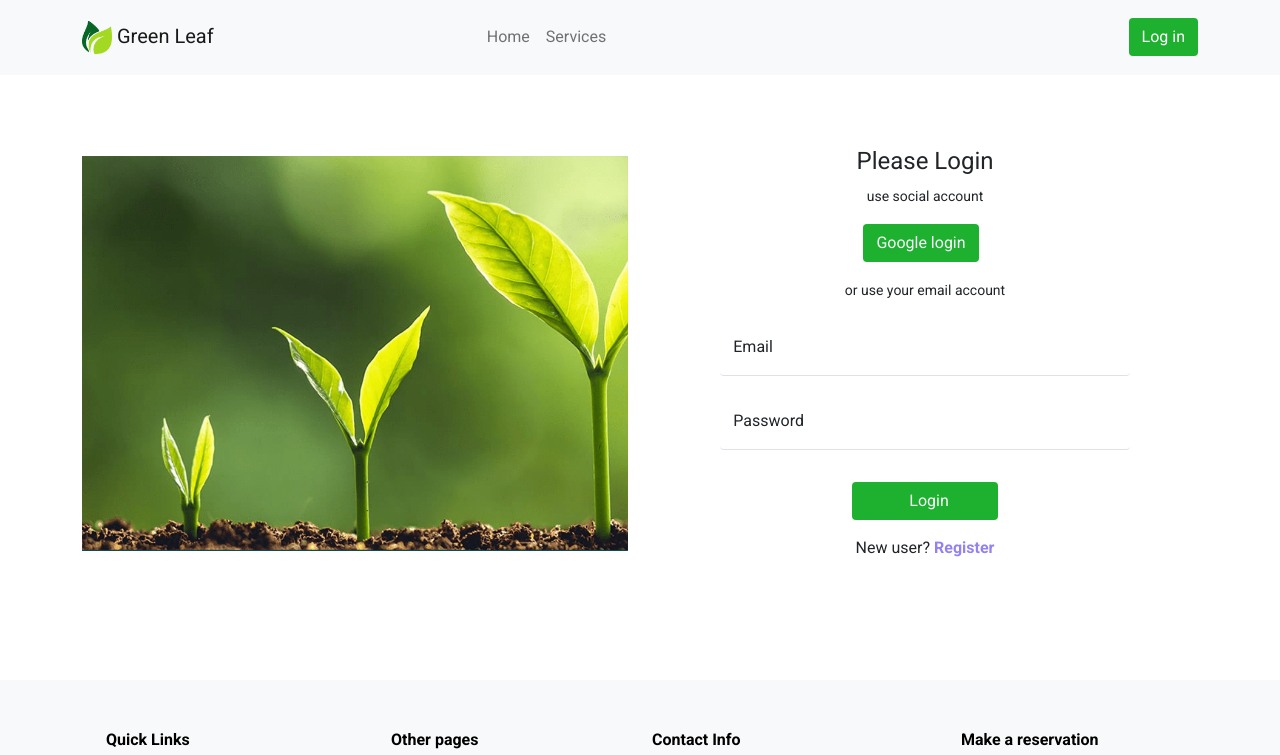
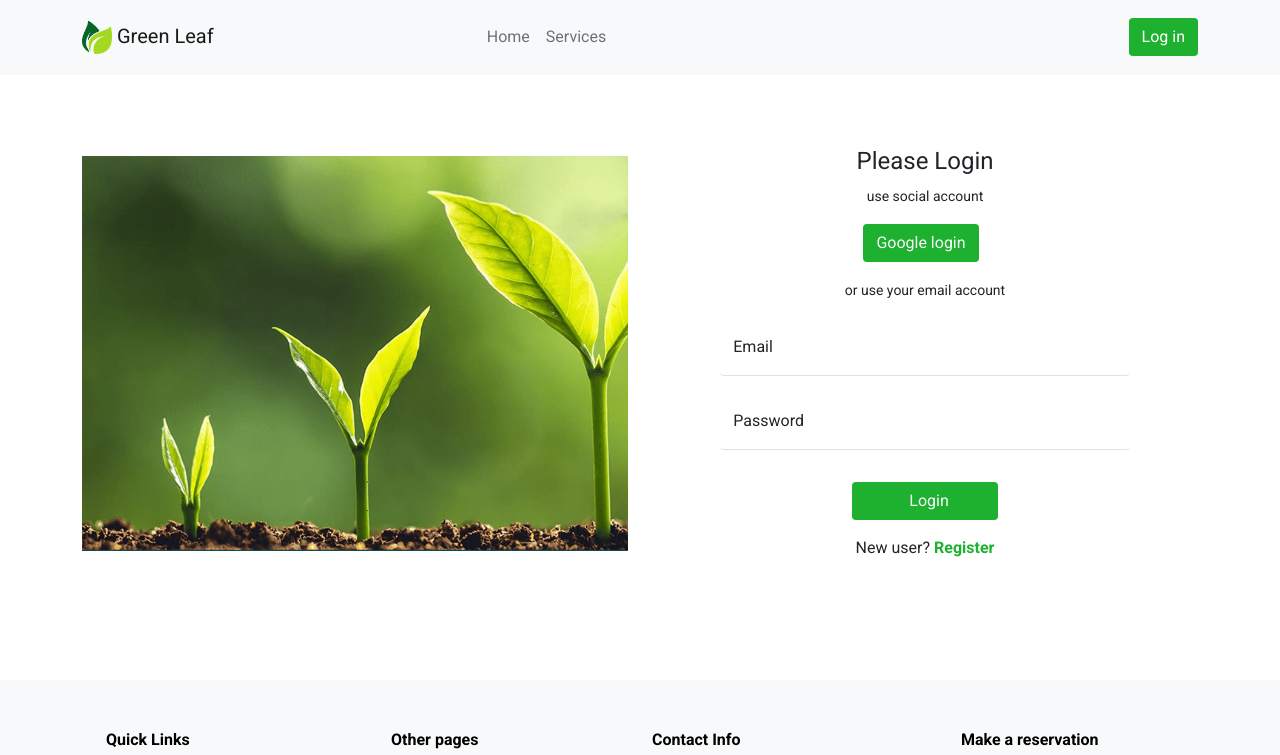
Before and after one commit to DruboSaptapan/green-leaf-client-side, a React (Create React App) app: page /login in a window 1280 px wide. Shown: the top 755 px of the page. Built offline with nearby package versions, Linux system fonts and the light colour scheme; no server answers.

Commit message:
btn-updated

```diff
--- a/src/pages/Authentication/Login/Login.js
+++ b/src/pages/Authentication/Login/Login.js
@@ -106,7 +106,7 @@ const Login = () => {
                                 }
                                 <button type="submit" className="btn bg-color-sm px-5 text-light my-3" style={{backgroundColor: '#1eb12f'}}><span className="ms-2">Login</span></button>
                             </form>
-                            <p className="pb-4">New user? <Link to="/register" className="text-decoration-none fw-bold" style={{ color: '#9282f2' }}>Register</Link></p>
+                            <p className="pb-4">New user? <Link to="/register" className="text-decoration-none fw-bold" style={{ color: 'rgb(30, 177, 47)' }}>Register</Link></p>
                         </div>
                     </div>
                 </div>
--- a/src/pages/Authentication/Register/Register.js
+++ b/src/pages/Authentication/Register/Register.js
@@ -92,7 +92,7 @@ const Register = () => {
                                     <label htmlFor="floatingPassword">Confirm Password</label>
                                 </div>
                                 <button type="submit" className="btn bg-color-sm px-5 text-light my-3" style={{backgroundColor: '#1eb12f'}}>Register</button>
-                                <p className="pb-4">Already have an account? <Link to="/login" className="text-decoration-none text-color fw-bold">Login</Link></p>
+                                <p className="pb-4">Already have an account? <Link to="/login" className="text-decoration-none fw-bold" style={{color: 'rgb(30, 177, 47)'}}>Login</Link></p>
                                 {
                                     isLoading && <div className="spinner-grow text-success" role="status">
                                         <span className="visually-hidden">Loading...</span>
--- a/src/pages/PrivateRoute/Cart/Cart.js
+++ b/src/pages/PrivateRoute/Cart/Cart.js
@@ -5,7 +5,7 @@ const Cart = () => {
     const { isLoading } = useAuth();
     return (
 
-        <div>
+        <div className='mt-3 mb-5'>
             <h2>You have no orders</h2>
             {
                 isLoading &&
```
Also changed, not shown: 1 other file (tests, documents, lock files or other folders).
